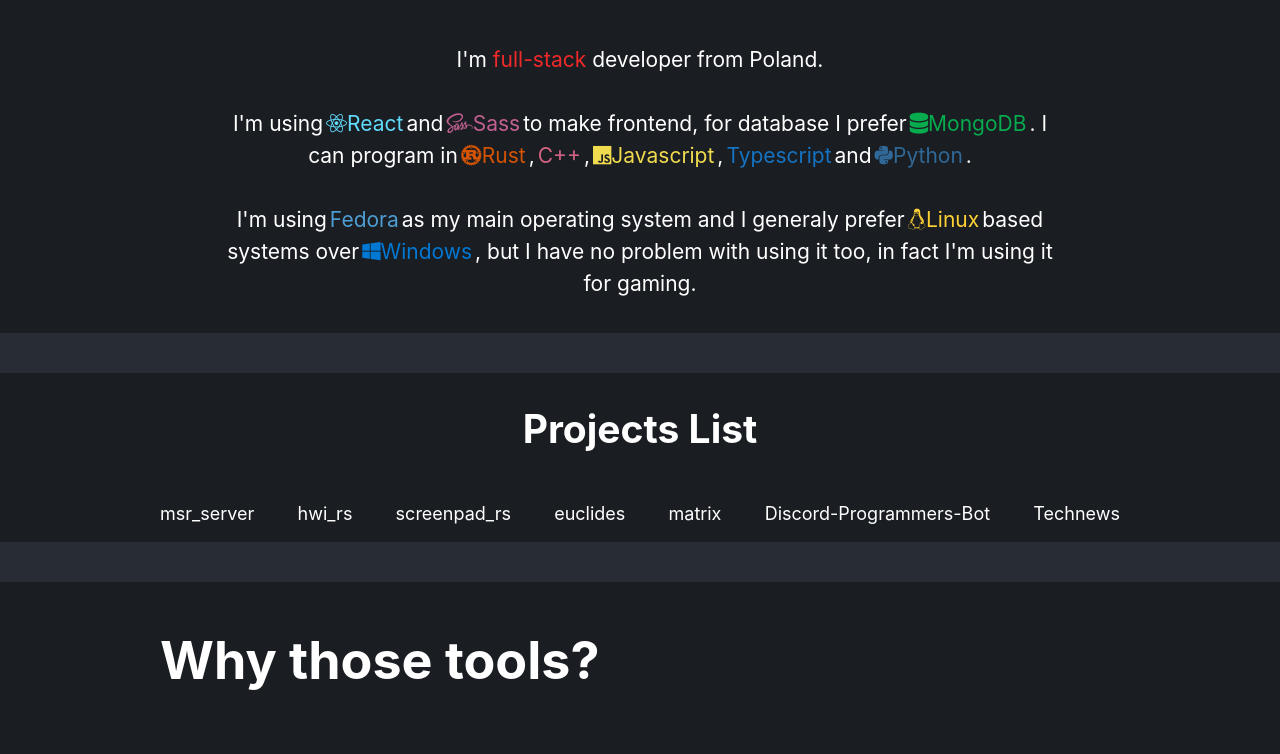
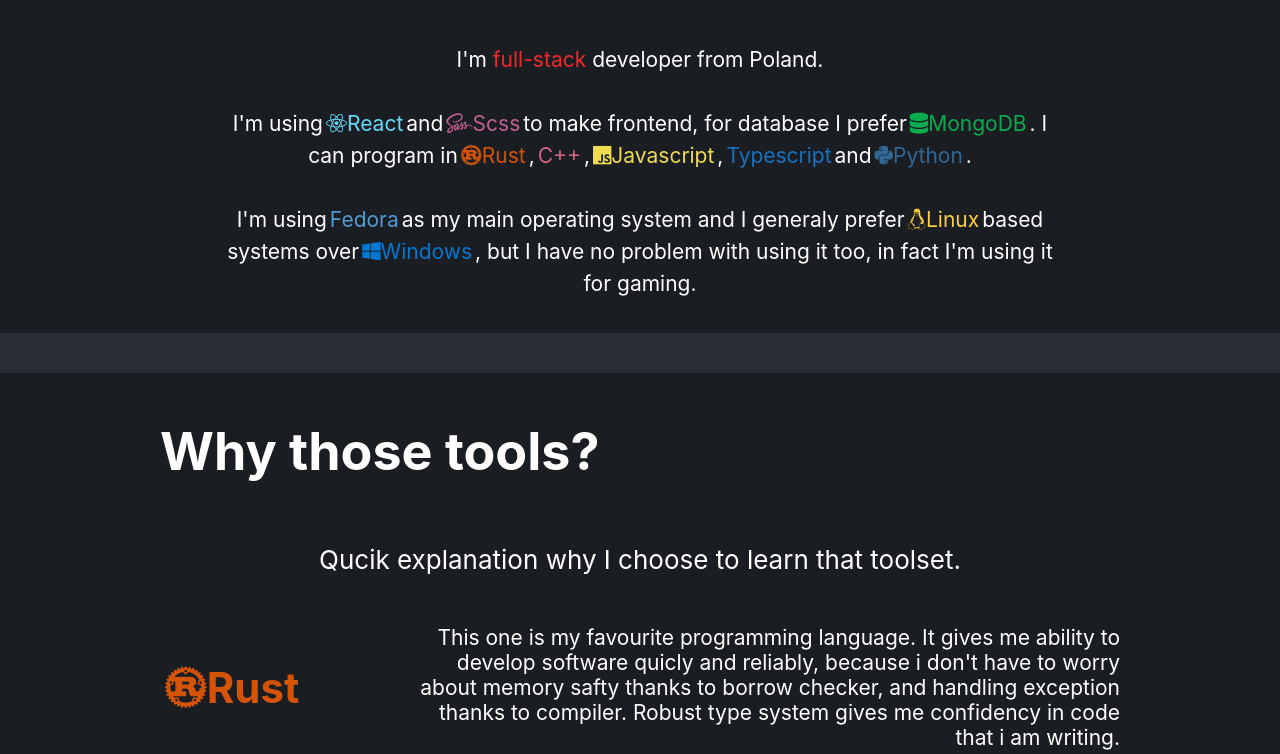
Before and after one commit to PTFOPlayer/portfolio, a React (Create React App) app: page /tutorials/1 in a window 1280 px wide. Shown: the part 455-1209 px from the top of the page. Built offline with nearby package versions, Linux system fonts and the light colour scheme; the HTML template or start-up script is replaced by a standard one.

Commit message:
fixed some issues remade home page UI

```diff
--- a/src/assets/langs.scss
+++ b/src/assets/langs.scss
@@ -13,6 +13,7 @@
 .react {    color: #61DBFB;     inherits: defaults; }
 .sass {     color: #C26191;     inherits: defaults; }
 .mongodb {  color: #07AC4F;     inherits: defaults; }
+.mysql    {   color: #E59208;              inherits: defaults; }
 .linux {    color: #FFD134;     inherits: defaults; }
 .windows {  color: #0178D4;     inherits: defaults; }
 .ubuntu {   color: #D14514;     inherits: defaults; }
--- a/src/assets/projects.json
+++ b/src/assets/projects.json
@@ -1,46 +1,58 @@
 {
   "projects": [
     {
-            "title":"msr_server",
-            "tools":["shell", "c++"],
-            "description": "Exposes cpu statistics (and in future memory) to single file that is updated multiple times per second. It can be used to make some hardware monitorig software. MSR stands for Modular Statisci Reader",
+      "title": "msr_server",
+      "tools": ["rust"],
+      "description": "Exposes cpu statistics (and in future memory) to single file that is updated multiple times per second. It can be used to make some hardware monitorig software. MSR stands for Modular Statistics Reader",
       "link": "https://github.com/PTFOPlayer/msr_server"
     },
     {
-            "title":"hwi_rs",
-            "tools":["rust", "shell"],
-            "description":"Hwi_rs was created to give linux gamers and pc enthusiasts some solution for monitoring their hardware (and in future overclocking). It works together with msr_server projects but you don't have to install it separatly because installer for hwi_rs takes care of it automaticly. Currently support for AMD gpu and Intel IGP is limmited and support for Intel ARC doesn't exist, in future it should support every GPU architekture.",
-            "link":"https://github.com/PTFOPlayer/hwi_rs"
+      "title": "hwi_rs",
+      "tools": ["rust", "shell"],
+      "description": "Hwi_rs was created to give linux gamers and pc enthusiasts some solution for monitoring their hardware (and in future overclocking). It works together with msr_server projects but you don't have to install it separatly because installer for hwi_rs takes care of it automaticly. Currently support for AMD gpu and Intel IGP is limmited and support for Intel ARC doesn't exist, in future it should support every GPU architekture.",
+      "link": "https://github.com/PTFOPlayer/hwi_rs"
     },
     {
-            "title":"screenpad_rs",
-            "tools":["rust", "shell"],
-            "description":"Wrapper to Plippo's asus-wmi-screenpad. Screenpad_rs allows user to automaticaly sync brightness for asus screenpad with brightness of main screen, turn it off and on, and set static brightness. In also supports screens in Asus pro duo, however it is currently not tested enougth.",
-            "link":"https://github.com/PTFOPlayer/screenpad_rs"
+      "title": "numberpad_rs",
+      "tools": ["rust", "shell"],
+      "description": "User space driver for asus numberpad. It allows user to turn on and off numberpad embeedded into touchpad in some asus laptops. It was currently tested only on UX5401.",
+      "link": "https://github.com/PTFOPlayer/numberpad_rs"
     },
     {
-            "title":"euclides",
-            "tools":["rust"],
-            "description":"Rust crate implementing euclides algorithm for GCD and LCM. Currently works for i32, i64 and i128, so all three most used types of integer in Rust programming language. It can be downloaded via cargo.",
-            "link":"https://github.com/PTFOPlayer/euclides"
+      "title": "screenpad_rs",
+      "tools": ["rust", "shell"],
+      "description": "Wrapper to Plippo's asus-wmi-screenpad. Screenpad_rs allows user to automaticaly sync brightness for asus screenpad with brightness of main screen, turn it off and on, and set static brightness. In also supports screens in Asus pro duo, however it is currently not tested enougth.",
+      "link": "https://github.com/PTFOPlayer/screenpad_rs"
     },
     {
-            "title":"matrix",
-            "tools":["rust"],
-            "description":"Rust crate implementing matrices and methods and functions corelated to them. Matrices are generic with restriction to only numeric types.",
-            "link":"https://github.com/PTFOPlayer/matrix"
+      "title": "euclides",
+      "tools": ["rust"],
+      "description": "Rust crate implementing euclides algorithm for GCD and LCM. Currently works for i32, i64 and i128, so all three most used types of integer in Rust programming language. It can be downloaded via cargo.",
+      "link": "https://github.com/PTFOPlayer/euclides"
     },
     {
-            "title":"Discord-Programmers-Bot",
-            "tools":["rust", "shell", "docker", "mongodb"],
-            "description": "Discord bot that allows to remotly execude programs and returns results of them via discord. It helps me to tutor some younger programmers and show them easly how some algorithms work. Currently I have no budget to host it continously and is hosted only on request",
-            "link":"https://github.com/PTFOPlayer/Discod-Programmers_Bot"
+      "title": "matrix",
+      "tools": ["rust"],
+      "description": "Rust crate implementing matrices and methods and functions corelated to them. Matrices are generic with restriction to only numeric types.",
+      "link": "https://github.com/PTFOPlayer/matrix"
     },
     {
-            "title":"Technews",
-            "tools":["javascript", "react", "css"],
-            "description":"My own newspaper on topic of leaks about future pc hardware from different brands, currenlty i took break in writing there caused by lack of free time but I am planning to return to writing.",
-            "link":"https://ptfoplayer.github.io/technews/#/"
+      "title": "Discord-Programmers-Bot",
+      "tools": ["rust", "shell", "docker", "mongodb"],
+      "description": "Discord bot that allows to remotly execude programs and returns results of them via discord. It helps me to tutor some younger programmers and show them easly how some algorithms work. Currently I have no budget to host it continously and is hosted only on request",
+      "link": "https://github.com/PTFOPlayer/Discod-Programmers_Bot"
+    },
+    {
+      "title": "Portfolio",
+      "tools": ["typescript", "react", "scss"],
+      "description": "Hey you are here.",
+      "link": "http://patryk.tofil.eu"
+    },
+    {
+      "title": "Technews",
+      "tools": ["javascript", "react", "css"],
+      "description": "My own newspaper on topic of leaks about future pc hardware from different brands, currenlty i took break in writing there caused by lack of free time but I am planning to return to writing.",
+      "link": "https://ptfoplayer.github.io/technews/#/"
     }
   ]
 }
--- a/src/assets/toolset.json
+++ b/src/assets/toolset.json
@@ -1,8 +1,8 @@
 {
-    "tools" : [
+  "tools": [
     {
       "tool": "Rust",
-            "description": "This one is my favourite programming language. It gives me ability to develop software quicly and reliably, because i don't have to worry about memory safty thanks to borrow checker, and not handling some exception thanks to compiler and robust type system."
+      "description": "This one is my favourite programming language. It gives me ability to develop software quicly and reliably, because i don't have to worry about memory safty thanks to borrow checker, and handling exception thanks to compiler. Robust type system gives me confidency in code that i am writing."
     },
     {
       "tool": "C++",
@@ -14,11 +14,15 @@
     },
     {
       "tool": "Python",
-            "description": "Mainly learned because it was easy and quick for prototyping something on go. I found it realy helpfull when i had to solve some problem that wasn't requireing good performance and could be easly implemented. Being interpreted lather than compiled languages helps to quickly test software written in it on different machines and on different operating systems"
+      "description": "Mainly learned because it was easy and quick for prototyping something on go. I found it realy helpfull when i had to solve some problem that wasn't requireing good performance and could be easly implemented."
     },
     {
       "tool": "MongoDB",
       "description": "Database made out of Json files explains itself. For me it is one of the best methods of storing data that has to be used quickly and be sorted without creating crazy relations like in SQL."
+    },
+    {
+      "tool": "MySql",
+      "description": "Every startup starts with MongoDB and then switches to SQL. That is just how it is, SQL gives you ability to make giant databases and makes it fairly easy to manage them."
     }
   ]
 }
--- a/src/components/home/description/Description.tsx
+++ b/src/components/home/description/Description.tsx
@@ -29,7 +29,7 @@
         and
         <p className="sass">
           <i className="fab fa-sass" />
-          Sass
+          Scss
         </p>
         to make frontend, for database I prefer
         <p className="mongodb">
--- a/src/components/home/postsList/PostsList.tsx
+++ /dev/null
@@ -1,18 +0,0 @@
-import React from "react";
-import projects_data from "../../../assets/projects.json"
-import "./postslist.scss"
-
-export default function PostsList() {
-  let data = projects_data.projects
-  let titles = data.map(e => e.title)
-  return (
-    <div className="post_list" >
-      <h2> Projects List</h2>
-      <div>
-        {titles.map((e, key) => (
-          <p key={key}>{e}</p>
-        ))}
-      </div>
-    </div>
-  )
-}
--- a/src/components/home/postsList/postslist.scss
+++ /dev/null
@@ -1,21 +0,0 @@
-.post_list {
-    margin-top: 5vh;
-    background-color: #1a1d22;
-    width: 100vw;
-    display: flex;
-    justify-content: center;
-    align-items: center ;
-    flex-direction: column;
-    div {
-        display: flex;
-        justify-content: center;
-        align-content: center;
-        flex-direction: row;
-        flex-wrap: wrap;
-        justify-content: space-between;
-        width: 75vw;
-        p{
-            font-size: calc(10px + 1vmin);
-        }
-    }
-}
--- a/src/pages/home/Home.tsx
+++ b/src/pages/home/Home.tsx
@@ -2,16 +2,14 @@
 import "./home.scss";
 
 import Description from "../../components/home/description/Description";
-import PostsList from "../../components/home/postsList/PostsList";
 import Toolset from "../../components/home/toolset/Toolset";
 import Os from "../../components/home/os/Os";
 export default function Home() {
   return (
     <div className="home">
-      <Description/>
-      <PostsList/>
-      <Toolset/>
-      <Os/>
+      <Description />
+      <Toolset />
+      <Os />
     </div>
   );
 }
--- a/src/scripts/toolsColor.tsx
+++ b/src/scripts/toolsColor.tsx
@@ -1,6 +1,6 @@
 import React from "react";
 
-class toolColor {
+export default class toolColor {
   public static tool(tool: String) {
 
     tool = tool.toLowerCase()
@@ -11,6 +11,8 @@
           return <p className="rust"><i className='fab fa-rust' /> Rust </p>
         case "mongodb":
           return <p className="mongodb"><i className="fas fa-database" /> MongoDB</p>
+        case "mysql":
+          return <p className="mysql"><i className="fas fa-database" /> MySql </p>
         case "c++":
           return <p className="cpp"> C++ </p>
         case "c":
@@ -51,5 +53,3 @@
     )
   }
 }
-
-export default toolColor;
```
Also changed, not shown: src/assets/tutorials.json (deleted, +0 -10 lines), src/components/topbar/Topbar.tsx (+55 -11 lines), src/assets/github.png (deleted). Lines whose indentation alone changed are shown as unchanged.
